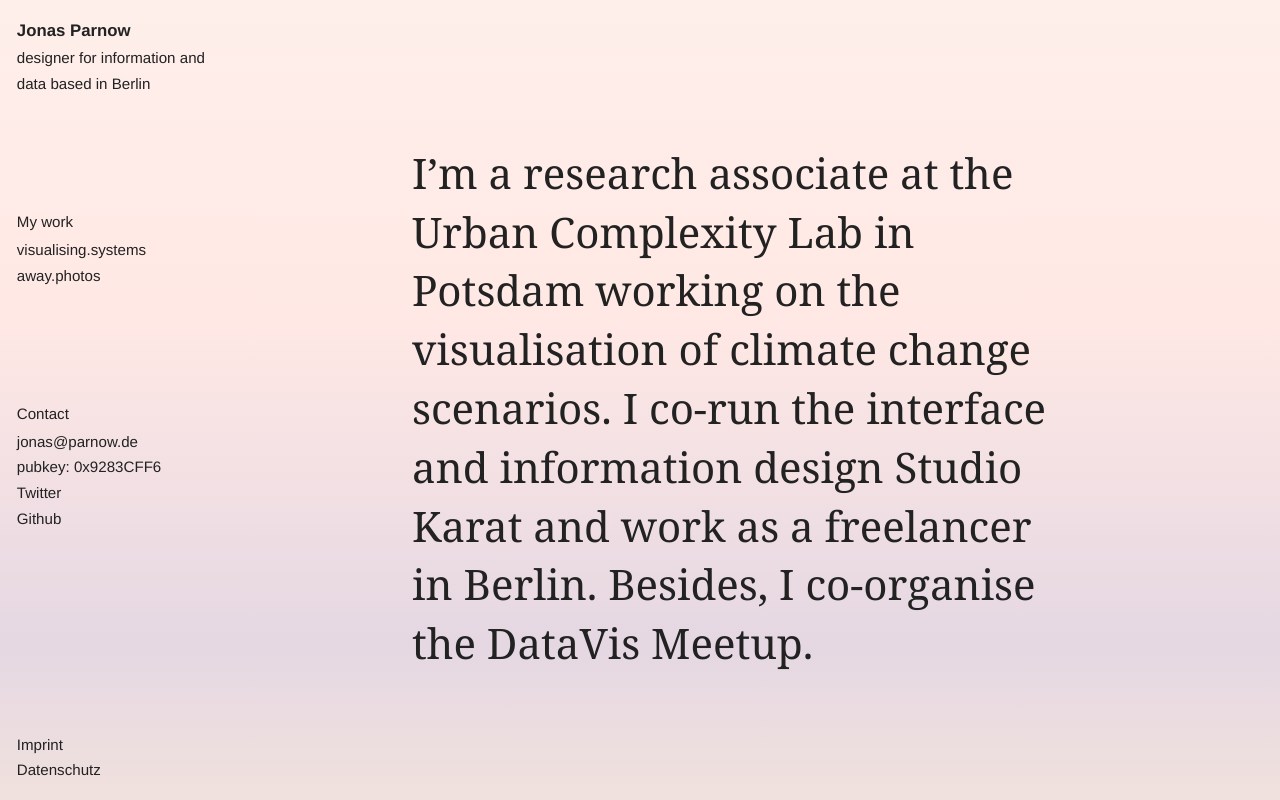
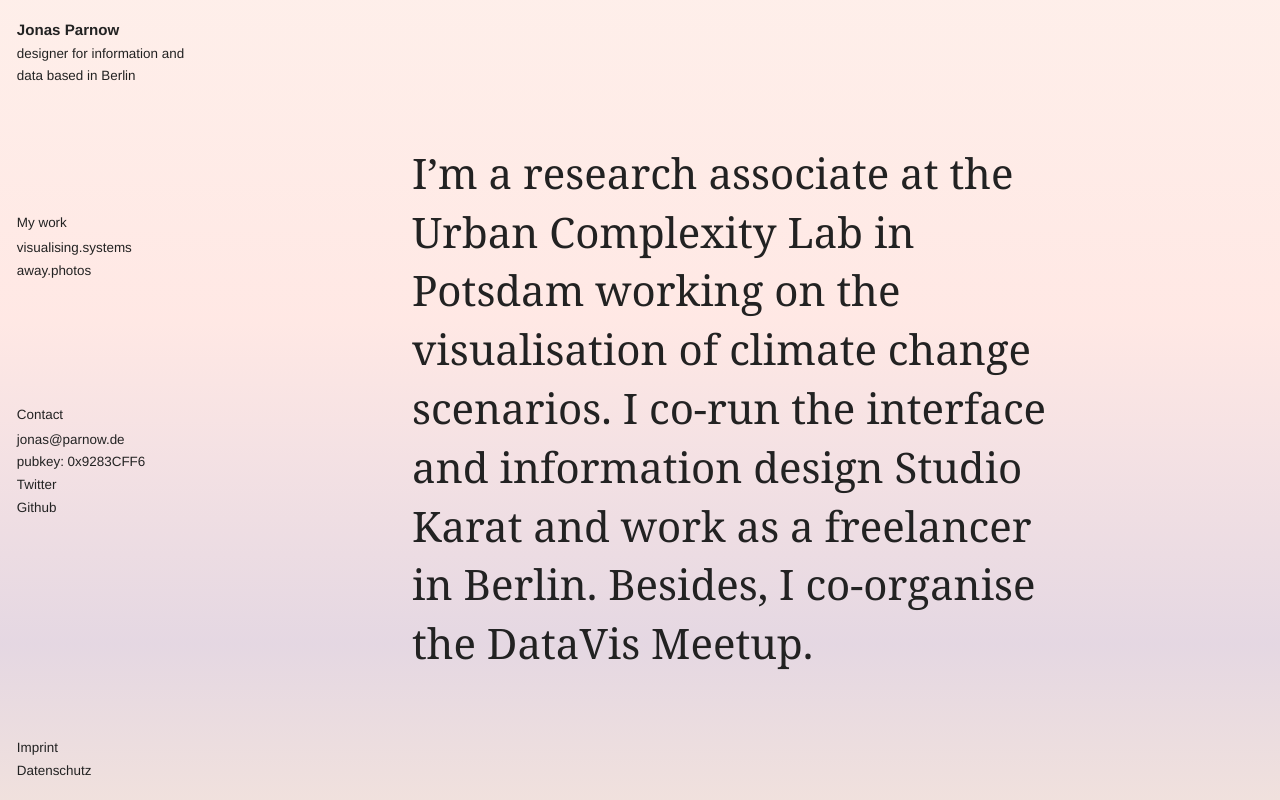
Before and after one commit to kimalbrecht/jonasparnow.com, a Nuxt app: page / in a window 1280 px wide. Shown: the top 800 px of the page. Built offline with nearby package versions, Linux system fonts and the light colour scheme; a web font is replaced by a local one.

Commit message:
type styling

```diff
--- a/assets/style/typography.scss
+++ b/assets/style/typography.scss
@@ -1,11 +1,11 @@
 ::-moz-selection {
-  background: $color-darker;
-  color: $color-invert;
+  background: #5F74E7;
+  color: #FAEEE4;
 }
 
 ::selection {
-  background: $color-darker;
-  color: $color-invert;
+  background: #5F74E7;
+  color: #FAEEE4;
 }
 
 h3 {
@@ -20,8 +20,13 @@ a {
 }
 
 .sidebar {
+  h1, h2, h3, h4, h5, h6 {
+    margin: 0;
+    padding: 0;
+  }
+
   h1 {
-    font-size: 1rem;
+    font-size: 0.9rem;
   }
 
   h2 {
@@ -29,10 +34,28 @@ a {
   }
 
   * {
-    font-size: 0.9rem;
+    font-size: 0.8rem;
+  }
+}
+
+
+a {
+  &:hover, &:focus {
+    background-color: #5F74E7;
+    color: #FAEEE4;
   }
 }
 
 p {
   font-size: 1.3rem;
+
+  a {
+    text-decoration: underline;
+
+    &:hover, &:focus {
+      background-color: #5F74E7;
+      color: #FAEEE4;
+      text-decoration: none;
+    }
+  }
 }
```
